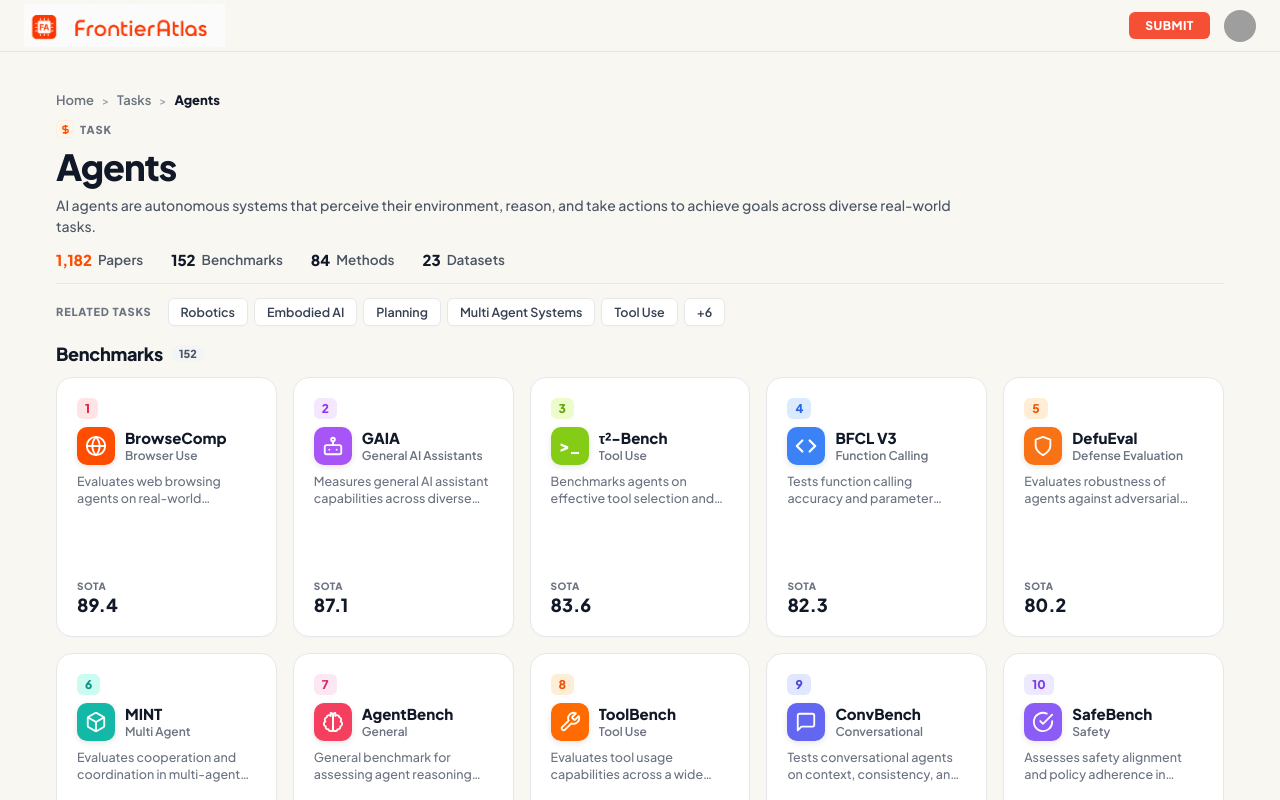
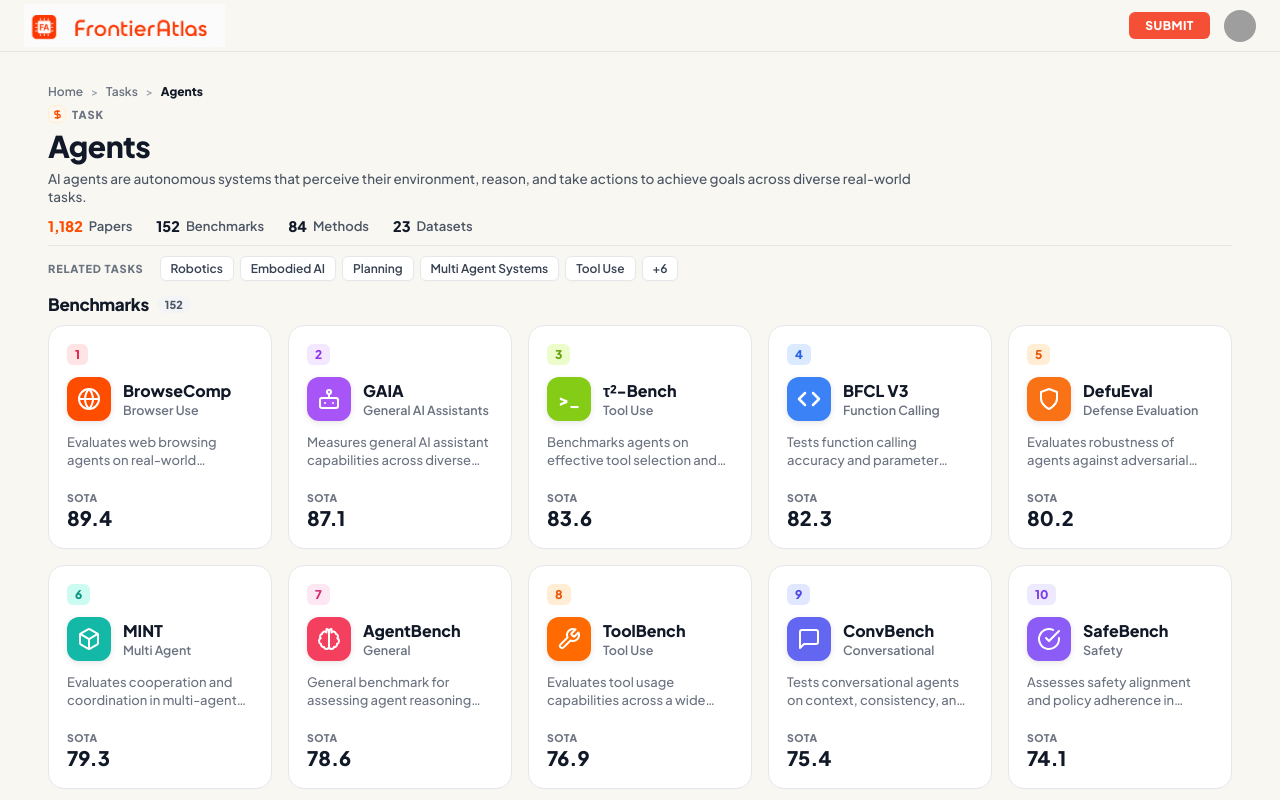
Before and after one commit to Deepak-Solanki04/Frontier_Atlas, a Next.js app: page /agents in a window 1280 px wide. Built offline with nearby package versions, Linux system fonts and the light colour scheme; grey boxes are pictures that could not be loaded.

Commit message:
style: enforce exact 1:1 square aspect ratio on benchmark cards and compact header spacing so page fits without scrollbar

```diff
--- a/app/globals.css
+++ b/app/globals.css
@@ -444,15 +444,15 @@ footer.site-footer-bar {
   height: auto;
   overflow-y: auto !important;
   overflow-x: hidden;
-  padding-bottom: 40px;
+  padding-bottom: 20px;
 }
 
 .topic-hero-container {
   width: 100%;
-  max-width: 1360px;
+  max-width: 1320px;
   height: auto;
   margin: 0 auto;
-  padding: 24px 32px 16px;
+  padding: 16px 24px 8px;
   display: flex;
   flex-direction: column;
 }
@@ -461,10 +461,10 @@ footer.site-footer-bar {
   display: flex;
   align-items: center;
   gap: 8px;
-  font-size: 13px;
+  font-size: 12px;
   font-weight: 600;
   color: #6b7280;
-  margin-bottom: 12px;
+  margin-bottom: 6px;
 }
 .crumb-link { color: #6b7280; transition: color 0.15s; }
 .crumb-link:hover { color: #111827; }
@@ -475,7 +475,7 @@ footer.site-footer-bar {
   display: flex;
   align-items: center;
   gap: 6px;
-  margin-bottom: 8px;
+  margin-bottom: 6px;
 }
 .topic-task-icon {
   width: 18px;
@@ -496,29 +496,29 @@ footer.site-footer-bar {
 }
 
 .topic-hero-title {
-  font-size: 36px;
+  font-size: 30px;
   font-weight: 800;
   color: #111827;
-  letter-spacing: -1px;
+  letter-spacing: -0.5px;
   line-height: 1.15;
-  margin-bottom: 8px;
+  margin-bottom: 6px;
 }
 
 .topic-hero-desc {
-  font-size: 14px;
+  font-size: 13.5px;
   font-weight: 500;
   color: #4b5563;
-  line-height: 1.45;
+  line-height: 1.4;
   max-width: 900px;
-  margin-bottom: 14px;
+  margin-bottom: 10px;
 }
 
 .topic-stats-row {
   display: flex;
   align-items: center;
-  gap: 28px;
+  gap: 24px;
   flex-wrap: wrap;
-  margin-bottom: 14px;
+  margin-bottom: 10px;
 }
 .topic-stat-item {
   display: flex;
@@ -526,13 +526,13 @@ footer.site-footer-bar {
   gap: 6px;
 }
 .topic-stat-count {
-  font-size: 15px;
+  font-size: 14.5px;
   font-weight: 800;
   color: #111827;
 }
 .topic-stat-count.stat-orange { color: #ff4d00; }
 .topic-stat-label {
-  font-size: 13.5px;
+  font-size: 13px;
   font-weight: 600;
   color: #4b5563;
 }
@@ -540,7 +540,7 @@ footer.site-footer-bar {
 .topic-hero-divider {
   border: none;
   border-bottom: 1px solid #e5e7eb;
-  margin: 0 0 14px 0;
+  margin: 0 0 10px 0;
   width: 100%;
 }
 
@@ -549,7 +549,7 @@ footer.site-footer-bar {
   align-items: center;
   gap: 10px;
   flex-wrap: wrap;
-  margin-bottom: 16px;
+  margin-bottom: 12px;
 }
 .topic-related-label {
   font-size: 11px;
@@ -568,8 +568,8 @@ footer.site-footer-bar {
   background: #ffffff;
   border: 1px solid #e5e7eb;
   border-radius: 6px;
-  padding: 5px 12px;
-  font-size: 12.5px;
+  padding: 4px 10px;
+  font-size: 12px;
   font-weight: 600;
   color: #374151;
   text-decoration: none;
@@ -586,10 +586,10 @@ footer.site-footer-bar {
   display: flex;
   align-items: center;
   gap: 8px;
-  margin-bottom: 12px;
+  margin-bottom: 10px;
 }
 .topic-benchmarks-title {
-  font-size: 18px;
+  font-size: 17px;
   font-weight: 800;
   color: #111827;
   letter-spacing: -0.3px;
@@ -607,114 +607,23 @@ footer.site-footer-bar {
   display: grid;
   grid-template-columns: repeat(5, 1fr);
   gap: 16px;
-  margin-bottom: 24px;
+  margin-bottom: 16px;
 }
 
 .benchmark-card {
   background: #ffffff;
   border: 1px solid #e5e7eb;
   border-radius: 16px;
-  padding: 20px;
+  padding: 18px;
   display: flex;
   flex-direction: column;
   justify-content: space-between;
   box-shadow: 0 1px 3px rgba(0,0,0,0.02);
   transition: all 0.2s ease;
-  min-height: 260px;
+  aspect-ratio: 1 / 1;
+  width: 100%;
   height: auto;
-}
-.benchmark-card:hover {
-  box-shadow: 0 6px 16px rgba(0,0,0,0.06);
-  border-color: #d1d5db;
-  transform: translateY(-2px);
-}
-
-.bench-rank-pill {
-  font-size: 13px;
-  font-weight: 800;
-  padding: 4px 10px;
-  border-radius: 6px;
-  display: inline-flex;
-  align-items: center;
-  justify-content: center;
-  width: fit-content;
-  margin-bottom: 16px;
-}
-
-.bench-card-header {
-  display: flex;
-  align-items: center;
-  gap: 14px;
-  margin-bottom: 16px;
-}
-.bench-icon-box {
-  width: 48px;
-  height: 48px;
-  border-radius: 12px;
-  display: flex;
-  align-items: center;
-  justify-content: center;
-  color: white;
-  flex-shrink: 0;
-  box-shadow: 0 2px 6px rgba(0,0,0,0.1);
-}
-.bench-icon-box svg {
-  width: 26px;
-  height: 26px;
-}
-.bench-title-col {
-  display: flex;
-  flex-direction: column;
-  min-width: 0;
-}
-.bench-name {
-  font-size: 17px;
-  font-weight: 800;
-  color: #111827;
-  line-height: 1.25;
-  white-space: nowrap;
   overflow: hidden;
-  text-overflow: ellipsis;
-}
-.bench-sub {
-  font-size: 13px;
-  font-weight: 600;
-  color: #6b7280;
-  margin-top: 3px;
-  white-space: nowrap;
-  overflow: hidden;
-  text-overflow: ellipsis;
-}
-
-.bench-desc {
-  font-size: 13.5px;
-  font-weight: 500;
-  color: #6b7280;
-  line-height: 1.45;
-  margin-bottom: 20px;
-  display: -webkit-box;
-  -webkit-line-clamp: 3;
-  -webkit-box-orient: vertical;
-  overflow: hidden;
-}
-
-.bench-footer {
-  display: flex;
-  flex-direction: column;
-  gap: 2px;
-  margin-top: auto;
-}
-.bench-sota-label {
-  font-size: 11px;
-  font-weight: 800;
-  color: #6b7280;
-  letter-spacing: 0.5px;
-  text-transform: uppercase;
-}
-.bench-sota-score {
-  font-size: 22px;
-  font-weight: 800;
-  color: #111827;
 }
 .benchmark-card:hover {
   box-shadow: 0 6px 16px rgba(0,0,0,0.06);
@@ -731,19 +640,19 @@ footer.site-footer-bar {
   align-items: center;
   justify-content: center;
   width: fit-content;
-  margin-bottom: 8px;
+  margin-bottom: 12px;
 }
 
 .bench-card-header {
   display: flex;
   align-items: center;
-  gap: 10px;
-  margin-bottom: 8px;
+  gap: 12px;
+  margin-bottom: 12px;
 }
 .bench-icon-box {
-  width: 38px;
-  height: 38px;
-  border-radius: 10px;
+  width: 44px;
+  height: 44px;
+  border-radius: 12px;
   display: flex;
   align-items: center;
   justify-content: center;
@@ -752,8 +661,8 @@ footer.site-footer-bar {
   box-shadow: 0 2px 6px rgba(0,0,0,0.1);
 }
 .bench-icon-box svg {
-  width: 22px;
-  height: 22px;
+  width: 24px;
+  height: 24px;
 }
 .bench-title-col {
   display: flex;
@@ -761,7 +670,7 @@ footer.site-footer-bar {
   min-width: 0;
 }
 .bench-name {
-  font-size: 15px;
+  font-size: 16px;
   font-weight: 800;
   color: #111827;
   line-height: 1.2;
@@ -770,21 +679,21 @@ footer.site-footer-bar {
   text-overflow: ellipsis;
 }
 .bench-sub {
-  font-size: 12px;
+  font-size: 12.5px;
   font-weight: 600;
   color: #6b7280;
-  margin-top: 1px;
+  margin-top: 2px;
   white-space: nowrap;
   overflow: hidden;
   text-overflow: ellipsis;
 }
 
 .bench-desc {
-  font-size: 12.5px;
+  font-size: 13px;
   font-weight: 500;
   color: #6b7280;
-  line-height: 1.35;
-  margin-bottom: 8px;
+  line-height: 1.4;
+  margin-bottom: 12px;
   display: -webkit-box;
   -webkit-line-clamp: 2;
   -webkit-box-orient: vertical;
@@ -798,14 +707,14 @@ footer.site-footer-bar {
   margin-top: auto;
 }
 .bench-sota-label {
-  font-size: 10px;
+  font-size: 10.5px;
   font-weight: 800;
   color: #6b7280;
   letter-spacing: 0.5px;
   text-transform: uppercase;
 }
 .bench-sota-score {
-  font-size: 18px;
+  font-size: 20px;
   font-weight: 800;
   color: #111827;
 }
@@ -814,7 +723,7 @@ footer.site-footer-bar {
   display: flex;
   justify-content: center;
   margin-bottom: 0;
-  padding: 2px 0;
+  padding: 4px 0;
   flex-shrink: 0;
 }
 
```
